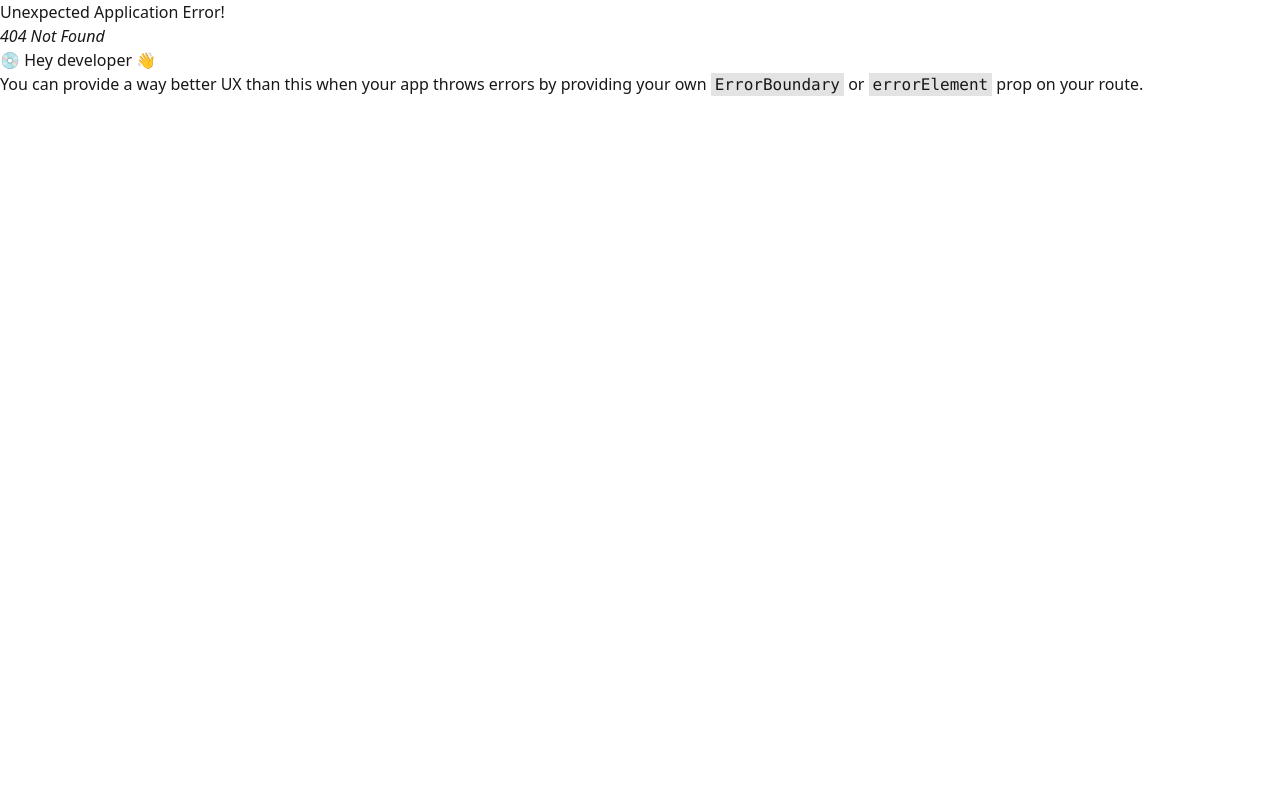
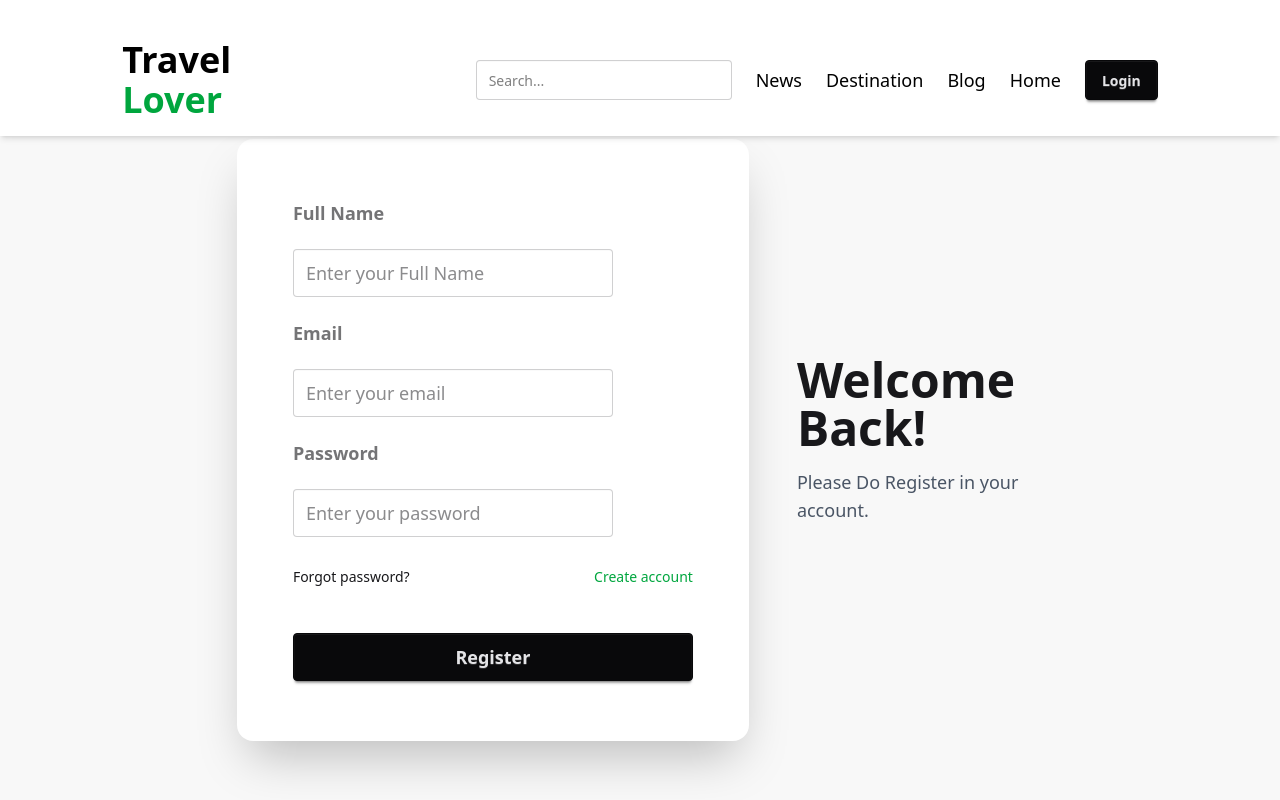
Before and after one commit to Rahaman-Atikur/travelTourist, a React (Vite) app: page /register in a window 1280 px wide. Before the commit this address had no page. Built offline with nearby package versions, Linux system fonts and the light colour scheme.

Commit message:
Added login and Register button that is working perfectly

```diff
--- a/src/components/Navbar.tsx
+++ b/src/components/Navbar.tsx
@@ -19,7 +19,7 @@ const Navbar: React.FC = () => {
         <NavLink className="text-xl" to="/news">News</NavLink>
         <NavLink className="text-xl" to="/destination">Destination</NavLink>
         <NavLink className="text-xl" to="/blog">Blog</NavLink>
-        <NavLink className="text-xl" to="contact">Contact</NavLink>
+        <NavLink className="text-xl" to="/">Home</NavLink>
         <NavLink to="login">Login</NavLink>
       </div>
       {/* Card */}
--- a/src/pages/Login.tsx
+++ b/src/pages/Login.tsx
@@ -1,31 +1,73 @@
 import { NavLink } from "react-router";
-// import Navbar from "../components/Navbar";
 
-// import React from 'react';
 const Login = () => {
   return (
     <>
+      {/* Navbar */}
+      <div className="flex justify-around items-center pt-10 pb-4 bg-white shadow-md text-black fixed top-0 left-0 w-full z-10">
+        <p className="text-4xl font-extrabold">
+          Travel <br />
+          <span className="text-green-600">Lover</span>
+        </p>
+
+        <div className="flex items-center gap-6">
+          <input
+            type="text"
+            placeholder="Search..."
+            className="input input-bordered w-64"
+          />
+          <NavLink className="text-lg hover:text-green-600" to="/news">
+            News
+          </NavLink>
+          <NavLink className="text-lg hover:text-green-600" to="/destination">
+            Destination
+          </NavLink>
+          <NavLink className="text-lg hover:text-green-600" to="/blog">
+            Blog
+          </NavLink>
+          <NavLink className="text-lg hover:text-green-600" to="/">
+            Home
+          </NavLink>
+          <NavLink className="btn btn-neutral" to="/login">
+            Login
+          </NavLink>
+        </div>
+      </div>
+
       {/* Login Form */}
+      <div className="hero min-h-screen bg-base-200 pt-20">
+        <div className="hero-content flex-col lg:flex-row-reverse gap-12">
+          <div className="text-center lg:text-left max-w-md">
+            <h1 className="text-5xl font-bold mb-4">Welcome Back!</h1>
+            <p className="text-lg text-gray-600">
+              Please log in to continue your travel adventures with us.
+            </p>
+          </div>
 
-      <div className="hero bg-base-200 min-h-screen">
-        <div className="hero-content flex-col lg:flex-row-reverse">
-          <div className="text-center lg:text-left">
-          </div>
-          <div className="card bg-base-100 w-full max-w-sm shrink-0 shadow-2xl">
+          <div className="card w-full max-w-lg p-8 shadow-2xl bg-base-100 rounded-2xl">
             <div className="card-body">
-              <fieldset className="fieldset">
-                <label className="label">Email</label>
-                <input type="email" className="input" placeholder="Email" />
-                <label className="label">Password</label>
+              <fieldset className="fieldset space-y-4">
+                <label className="label text-lg font-semibold">Email</label>
+                <input
+                  type="email"
+                  className="input input-bordered input-lg"
+                  placeholder="Enter your email"
+                />
+                <label className="label text-lg font-semibold">Password</label>
                 <input
                   type="password"
-                  className="input"
-                  placeholder="Password"
+                  className="input input-bordered input-lg"
+                  placeholder="Enter your password"
                 />
-                <div>
-                  <a className="link link-hover">Forgot password?</a>
+                <div className="flex justify-between mt-2">
+                  <a className="link link-hover text-sm">Forgot password?</a>
+                  <NavLink to="/register" className="link link-hover text-sm text-green-600">
+                    Create account
+                  </NavLink >
                 </div>
-                <button className="btn btn-neutral mt-4">Login</button>
+                <button className="btn btn-neutral btn-lg mt-6 w-full">
+                  Login
+                </button>
               </fieldset>
             </div>
           </div>
@@ -34,4 +76,5 @@ const Login = () => {
     </>
   );
 };
+
 export default Login;
--- a/src/pages/Register.tsx
+++ b/src/pages/Register.tsx
@@ -1,10 +1,90 @@
 // import React from 'react';
+
+import { NavLink } from "react-router";
 
 const Register = () => {
     return (
-        <div>
-            This is Register
+       <>
+
+       {/* Navbar */}
+      <div className="flex justify-around items-center pt-10 pb-4 bg-white shadow-md text-black fixed top-0 left-0 w-full z-10">
+        <p className="text-4xl font-extrabold">
+          Travel <br />
+          <span className="text-green-600">Lover</span>
+        </p>
+
+        <div className="flex items-center gap-6">
+          <input
+            type="text"
+            placeholder="Search..."
+            className="input input-bordered w-64"
+          />
+          <NavLink className="text-lg hover:text-green-600" to="/news">
+            News
+          </NavLink>
+          <NavLink className="text-lg hover:text-green-600" to="/destination">
+            Destination
+          </NavLink>
+          <NavLink className="text-lg hover:text-green-600" to="/blog">
+            Blog
+          </NavLink>
+          <NavLink className="text-lg hover:text-green-600" to="/">
+            Home
+          </NavLink>
+          <NavLink className="btn btn-neutral" to="/login">
+            Login
+          </NavLink>
         </div>
+      </div>
+
+      {/* Login Form */}
+      <div className="hero min-h-screen bg-base-200 pt-20">
+        <div className="hero-content flex-col lg:flex-row-reverse gap-12">
+          <div className="text-center lg:text-left max-w-md">
+            <h1 className="text-5xl font-bold mb-4">Welcome Back!</h1>
+            <p className="text-lg text-gray-600">
+              Please Do Register in your account.
+            </p>
+          </div>
+
+          <div className="card w-full max-w-lg p-8 shadow-2xl bg-base-100 rounded-2xl">
+            <div className="card-body">
+              <fieldset className="fieldset space-y-4">
+                <label className="label text-lg font-semibold">Full Name</label>
+                <input
+                  type="text"
+                  className="input input-bordered input-lg"
+                  placeholder="Enter your Full Name"
+                />
+                <label className="label text-lg font-semibold">Email</label>
+                <input
+                  type="email"
+                  className="input input-bordered input-lg"
+                  placeholder="Enter your email"
+                />
+                <label className="label text-lg font-semibold">Password</label>
+                <input
+                  type="password"
+                  className="input input-bordered input-lg"
+                  placeholder="Enter your password"
+                />
+                <div className="flex justify-between mt-2">
+                  <a className="link link-hover text-sm">Forgot password?</a>
+                  <NavLink to="/register" className="link link-hover text-sm text-green-600">
+                    Create account
+                  </NavLink >
+                </div>
+                <button className="btn btn-neutral btn-lg mt-6 w-full">
+                  Register
+                </button>
+              </fieldset>
+            </div>
+          </div>
+        </div>
+      </div>
+
+
+       </>
     );
 };
 
--- a/src/router/Router.tsx
+++ b/src/router/Router.tsx
@@ -17,5 +17,9 @@ const routes: RouteObject[] = [
     path: "/login",
     element: <Login></Login>,
   },
+  {
+    path: "/register",
+    element: <Register></Register>,
+  },
 ];
 export const router = createBrowserRouter(routes);
```
